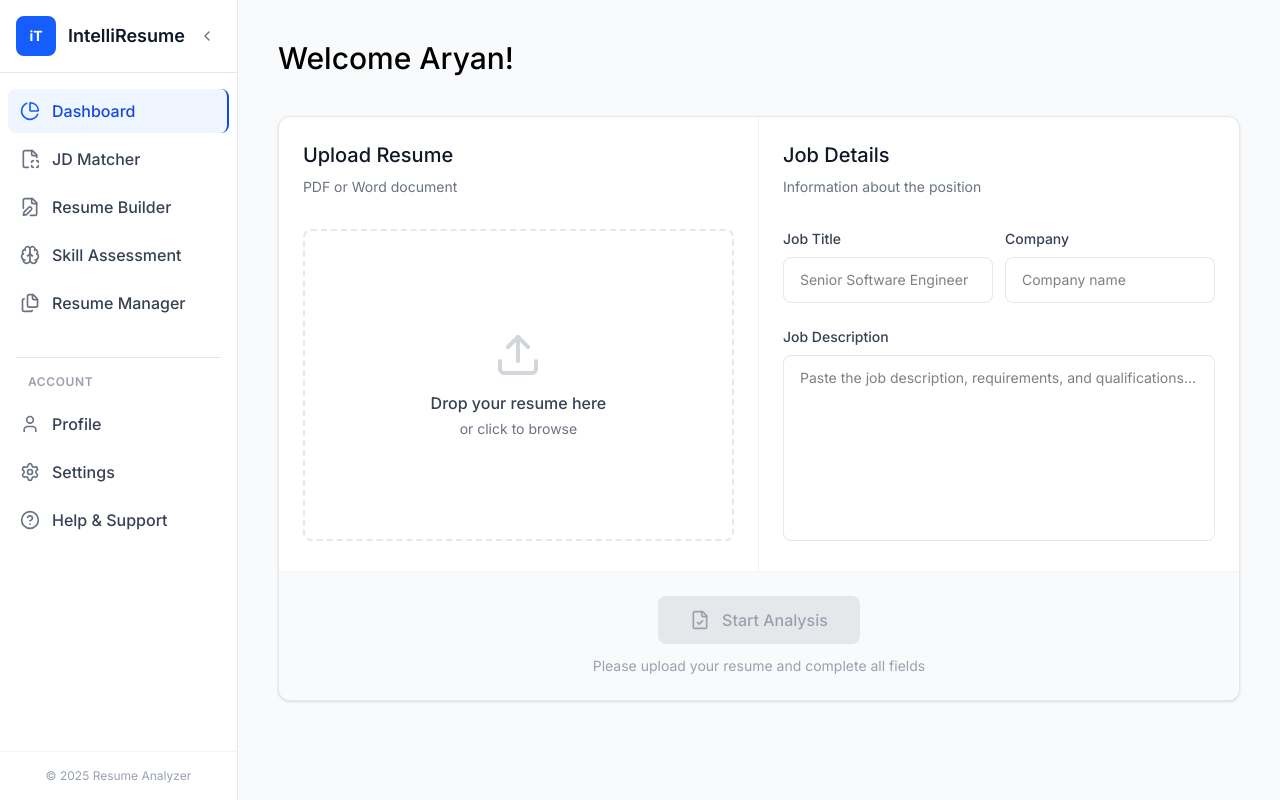
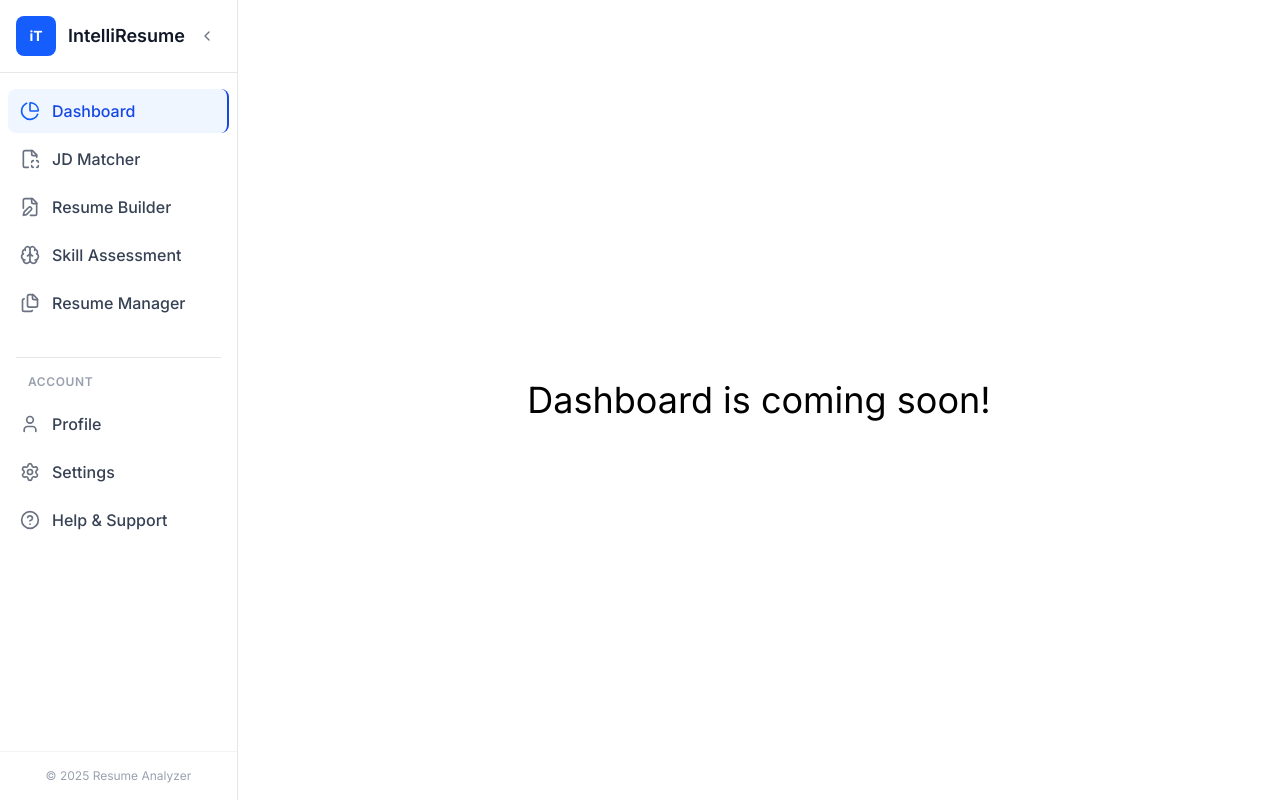
Before and after one commit to arynch24/intelli-resume, a Next.js app: page /dashboard in a window 1280 px wide. Built offline with nearby package versions, Linux system fonts and the light colour scheme.

Commit message:
Update page styles for dashboard components to center content and enhance visibility

```diff
--- a/app/dashboard/help-support/page.tsx
+++ b/app/dashboard/help-support/page.tsx
@@ -2,7 +2,7 @@ import React from 'react'
 
 const page = () => {
   return (
-    <div>
+    <div className='text-4xl w-full h-full flex items-center justify-center'>
       i am help support page
     </div>
   )
--- a/app/dashboard/page.tsx
+++ b/app/dashboard/page.tsx
@@ -1,253 +1,11 @@
-"use client";
+import React from 'react'
 
-import React, { useState } from 'react';
-import { Upload, FileCheck } from 'lucide-react';
-import AnalysisProgressOverlay from '@/components/dashboard/AnalysisProgressOverlay';
-import { useRouter } from 'next/navigation';
-
-interface ResumeFile {
-  file: File;
-  name: string;
-  size: number;
+const page = () => {
+  return (
+    <div className='text-4xl w-full h-full flex items-center justify-center'>
+      Dashboard is coming soon!
+    </div>
+  )
 }
 
-interface JobDetails {
-  title: string;
-  company: string;
-  description: string;
-}
-
-export default function ResumeScanner() {
-  const [resumeFile, setResumeFile] = useState<ResumeFile | null>(null);
-  const [jobDetails, setJobDetails] = useState<JobDetails>({
-    title: '',
-    company: '',
-    description: ''
-  });
-  const [isScanning, setIsScanning] = useState<boolean>(false);
-
-  const router = useRouter();
-
-  const handleFileUpload = (event: React.ChangeEvent<HTMLInputElement>): void => {
-    const file = event.target.files?.[0];
-    if (file && (file.type === 'application/pdf' || file.type.includes('document'))) {
-      setResumeFile({
-
-        file,
-        name: file.name,
-        size: file.size
-      });
-    }
-  };
-
-  const handleDragOver = (event: React.DragEvent<HTMLDivElement>): void => {
-    event.preventDefault();
-  };
-
-  const handleDrop = (event: React.DragEvent<HTMLDivElement>): void => {
-    event.preventDefault();
-    const file = event.dataTransfer.files?.[0];
-    if (file && (file.type === 'application/pdf' || file.type.includes('document'))) {
-      setResumeFile({
-        file,
-        name: file.name,
-        size: file.size
-      });
-    }
-  };
-
-  const handleJobDetailsChange = (field: keyof JobDetails, value: string): void => {
-    setJobDetails(prev => ({
-      ...prev,
-      [field]: value
-    }));
-  };
-
-  const handleStartScanning = (): void => {
-    if (resumeFile && jobDetails.title && jobDetails.company && jobDetails.description) {
-      setIsScanning(true);
-
-      //write logic for fetching resume jd analysis
-
-      setTimeout(() => {
-        setIsScanning(false);
-        alert('Scanning completed! Resume analysis ready.');
-      }, 5000);
-
-      router.push('/dashboard/match-report')
-    }
-  };
-
-  const isFormValid: boolean = Boolean(
-    resumeFile &&
-    jobDetails.title.trim() &&
-    jobDetails.company.trim() &&
-    jobDetails.description.trim()
-  );
-
-  // Simulating user state, replace with actual user management logic
-  const [user, setUser] = useState<string | null>(null);
-
-  return (
-    <div className="min-h-screen w-full bg-gray-50 relative">
-      <div className="w-full p-10">
-        <div className="text-3xl font-medium mb-10">
-          Welcome {user ? user : 'Aryan'}!
-        </div>
-
-        <div className={`bg-white rounded-xl shadow-sm border border-gray-200 overflow-hidden transition-all duration-300 ${isScanning ? 'opacity-30 blur-sm' : 'opacity-100 blur-0'
-          }`}>
-          <div className="grid md:grid-cols-2 gap-0">
-            {/* Left Section - Resume Upload */}
-            <div className="p-6 border-r border-gray-100">
-              <div className="mb-8">
-                <h2 className="text-xl font-medium text-gray-900 mb-2 flex items-center">
-                  Upload Resume
-                </h2>
-                <p className="text-gray-500 text-sm">
-                  PDF or Word document
-                </p>
-              </div>
-
-              <div
-                className={`border-2 border-dashed rounded-lg transition-all duration-200 cursor-pointer ${resumeFile
-                  ? 'border-green-300 bg-green-50 p-22'
-                  : 'border-gray-200 p-25 hover:border-gray-300 hover:bg-gray-50'
-                  }`}
-                onDragOver={handleDragOver}
-                onDrop={handleDrop}
-                onClick={() => document.getElementById('file-input')?.click()}
-              >
-                <input
-                  id="file-input"
-                  type="file"
-                  accept=".pdf,.doc,.docx"
-                  onChange={handleFileUpload}
-                  className="hidden"
-                />
-
-                <div className="text-center">
-                  {resumeFile ? (
-                    <div className="space-y-3">
-                      <FileCheck className="mx-auto text-green-600" size={48} />
-                      <div>
-                        <p className="font-medium text-gray-900">{resumeFile.name}</p>
-                        <p className="text-sm text-gray-500">
-                          {(resumeFile.size / 1024 / 1024).toFixed(1)} MB
-                        </p>
-                      </div>
-                      <p className="text-xs text-gray-400">Click to change</p>
-                    </div>
-                  ) : (
-                    <div className="space-y-3">
-                      <Upload className="mx-auto text-gray-300" size={48} />
-                      <div>
-                        <p className="text-gray-700 font-medium">
-                          Drop your resume here
-                        </p>
-                        <p className="text-sm text-gray-500 mt-1">
-                          or click to browse
-                        </p>
-                      </div>
-                    </div>
-                  )}
-                </div>
-              </div>
-            </div>
-
-            {/* Right Section - Job Details */}
-            <div className="p-6">
-              <div className="mb-8">
-                <h2 className="text-xl font-medium text-gray-900 mb-2 flex items-center">
-                  Job Details
-                </h2>
-                <p className="text-gray-500 text-sm">
-                  Information about the position
-                </p>
-              </div>
-
-              <div className="space-y-6">
-                <div className='w-full flex gap-3'>
-                  <div className='w-full'>
-                    <label className="block text-sm font-medium text-gray-700 mb-2">
-                      Job Title
-                    </label>
-                    <input
-                      type="text"
-                      value={jobDetails.title}
-                      onChange={(e) => handleJobDetailsChange('title', e.target.value)}
-                      placeholder="Senior Software Engineer"
-                      className="w-full text-sm px-4 py-3 border border-gray-200 rounded-lg focus:outline-none focus:ring-1 transition-colors"
-                    />
-                  </div>
-
-                  <div className='w-full'>
-                    <label className="block text-sm font-medium text-gray-700 mb-2">
-                      Company
-                    </label>
-                    <input
-                      type="text"
-                      value={jobDetails.company}
-                      onChange={(e) => handleJobDetailsChange('company', e.target.value)}
-                      placeholder="Company name"
-                      className="w-full text-sm px-4 py-3 border border-gray-200 rounded-lg focus:outline-none focus:ring-1 transition-colors"
-                    />
-                  </div>
-                </div>
-
-                <div>
-                  <label className="block text-sm font-medium text-gray-700 mb-2">
-                    Job Description
-                  </label>
-                  <textarea
-                    value={jobDetails.description}
-                    onChange={(e) => handleJobDetailsChange('description', e.target.value)}
-                    placeholder="Paste the job description, requirements, and qualifications..."
-                    rows={8}
-                    className="w-full text-sm px-4 py-3 border border-gray-200 rounded-lg focus:outline-none focus:ring-1 transition-colors resize-none"
-                  />
-                </div>
-              </div>
-            </div>
-          </div>
-
-          {/* Bottom Section */}
-          <div className="px-8 py-6 bg-gray-50 border-t border-gray-100">
-            <div className="flex justify-center">
-              <button
-                onClick={handleStartScanning}
-                disabled={!isFormValid || isScanning}
-                className={`px-8 py-3 rounded-lg font-medium transition-all duration-200 flex items-center space-x-3 ${isFormValid && !isScanning
-                  ? 'bg-blue-600 hover:bg-blue-700 text-white shadow-sm hover:shadow-md'
-                  : 'bg-gray-200 text-gray-400 cursor-not-allowed'
-                  }`}
-              >
-                {isScanning ? (
-                  <>
-                    <div className="animate-spin rounded-full h-4 w-4 border-b-2 border-white"></div>
-                    <span>Analyzing...</span>
-                  </>
-                ) : (
-                  <>
-                    <FileCheck size={20} />
-                    <span>Start Analysis</span>
-                  </>
-                )}
-              </button>
-            </div>
-
-            {!isFormValid && (
-              <p className="text-center text-sm text-gray-400 mt-3">
-                Please upload your resume and complete all fields
-              </p>
-            )}
-          </div>
-        </div>
-      </div>
-
-      {/* Analysis Progress Overlay */}
-      <AnalysisProgressOverlay isScanning={isScanning} />
-
-    </div>
-  );
-}
+export default page
--- a/app/dashboard/profile/page.tsx
+++ b/app/dashboard/profile/page.tsx
@@ -2,7 +2,7 @@ import React from 'react'
 
 const page = () => {
   return (
-    <div>
+    <div className='text-4xl w-full h-full flex items-center justify-center'>
       i am profile page
     </div>
   )
--- a/app/dashboard/resume-manager/page.tsx
+++ b/app/dashboard/resume-manager/page.tsx
@@ -2,7 +2,7 @@ import React from 'react'
 
 const page = () => {
   return (
-    <div>
+    <div className='text-4xl w-full h-full flex items-center justify-center'>
       i am reports page
     </div>
   )
--- a/app/dashboard/settings/page.tsx
+++ b/app/dashboard/settings/page.tsx
@@ -2,7 +2,7 @@ import React from 'react'
 
 const page = () => {
   return (
-    <div>
+    <div className='text-4xl w-full h-full flex items-center justify-center'>
       i am settings page
     </div>
   )
--- a/app/dashboard/skill-assessment/page.tsx
+++ b/app/dashboard/skill-assessment/page.tsx
@@ -2,8 +2,8 @@ import React from 'react'
 
 const page = () => {
   return (
-    <div>
-      i am quiz page
+    <div className='text-4xl w-full h-full flex items-center justify-center'>
+      i am skill page
     </div>
   )
 }
```
